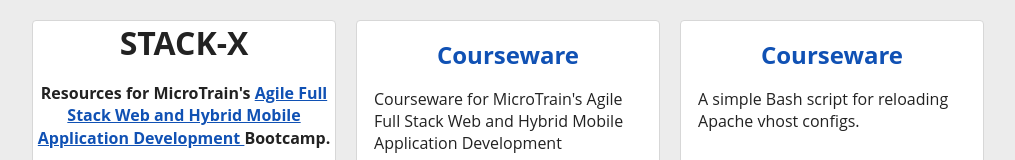
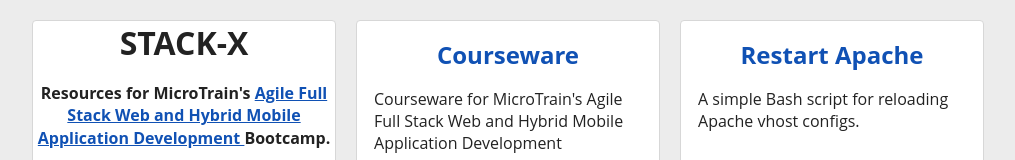
Before and after one commit to stack-x/stack-x.github.io, a website: page index.html in a window 1280 px wide. Shown: the top 160 px of the page, without its empty margins (132-1147 px from the left). Drawn offline with Linux system fonts and the light colour scheme.

Commit message:
Changed a block title

```diff
--- a/index.html
+++ b/index.html
@@ -48,7 +48,7 @@
 
       <div class="col-3">
           <a href="https://github.com/stack-x/restart_apache" target="_blank" class="block">
-          <h2>Courseware</h2>
+          <h2>Restart Apache</h2>
           <p>
             A simple Bash script for reloading Apache vhost configs.
           </p>
```
